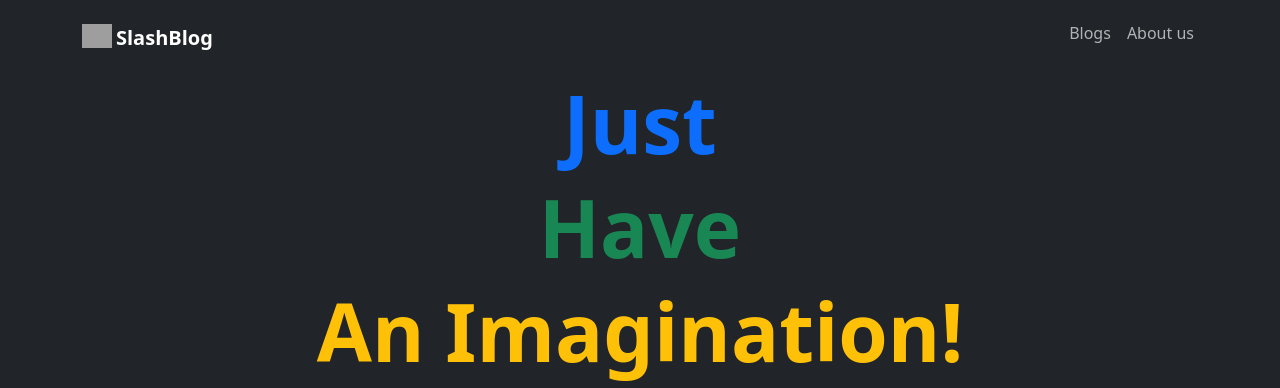
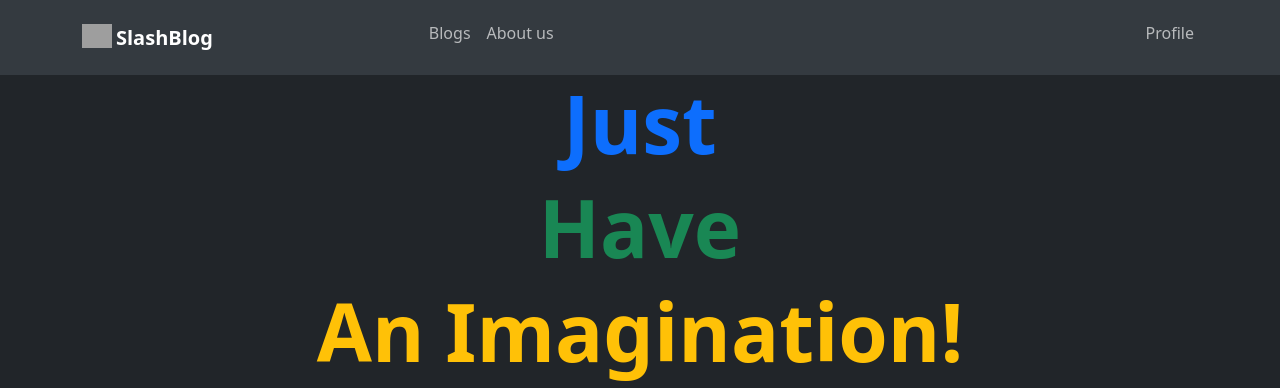
Before and after one commit to alter703/slashblog, a Django app: page / in a window 1280 px wide. Shown: the top 388 px of the page. Run offline with Django 5.2, Linux system fonts and the light colour scheme; grey boxes are pictures that could not be loaded.

Commit message:
Update navbar and cards

```diff
--- a/apps/blog/templates/blog/detail.html
+++ b/apps/blog/templates/blog/detail.html
@@ -9,10 +9,10 @@
     https://upload.wikimedia.org/wikipedia/ru/thumb/6/61/Rickrolling.gif/200px-Rickrolling.gif
     {% else %}
     {{ post.image.url }}
-    {% endif %}" class="img-responsive rounded mx-auto d-block w-50 my-2" alt="NO IMAGE">
+    {% endif %}" class="img-responsive rounded mx-auto d-block my-2" alt="Responsive image" style="width: 840px;">
     <hr class="border border-light">
     <p class="display-3 fw-bolder my-4">{{ post.title }}</p>
-
+    <p class="display-6 fw-semibold my-4">By: Admin</p>
     <p class="h4 fw-light my-5">{{ post.content }}</p>
 </div>
 
--- a/apps/main/templates/main/index.html
+++ b/apps/main/templates/main/index.html
@@ -1,6 +1,6 @@
 {% extends 'base.html' %}
 
-{% block title %}Hello world{% endblock title %}
+{% block title %}SlashBlog{% endblock title %}
 
 {% block content %}
 <div class="container">
@@ -9,14 +9,13 @@
         <h1 class="display-1 text-success text-center fw-bold">Have</h1>
         <h1 class="display-1 text-warning text-center fw-bold">An Imagination!</h1>
 
-        <!-- <div class="row m-5 d-flex justify-content-center">
-            <div class="btn-group text-center m-4 px-3 py-4">
-                <a href="{% url 'blog:index' %}" class="btn btn-primary fs-3 p-3 ms-5 text-wrap">Blogs</a>
-                <a href="{% url 'main:about' %}" class="btn btn-outline-info fs-3 p-3 me-5 text-wrap">About us</a>
-            </div>
-        </div> -->
+        <hr class="border-5 border-dark-subtle">
+        <div class="container d-flex justify-content-center">
 
-        <p class="lead text-center">This is the main site</p>
+            <img src="\static\imagination.jpg" alt="" class="img rounded">
+        </div>
+
+        <p class="lead text-center text-underline">This is the main site</p>
 
     </div>
 </div>
--- a/templates/_include_blocks/_nav.html
+++ b/templates/_include_blocks/_nav.html
@@ -1,6 +1,6 @@
-<nav class="navbar navbar-expand-md">
+<nav class="navbar navbar-expand-md bg-light-subtle">
     <div class="container-xl mx-auto p-2">
-        <a href="{% url 'main:index' %}" class="navbar-brand"><img src="static\slash-square-fill-svgrepo-com.svg"
+        <a href="{% url 'main:index' %}" class="navbar-brand"><img src="\static\slash-square-fill-svgrepo-com.svg"
                 alt="Logo" width="30" height="24" class="d-inline-block align-text-top mx-1"><span
                 class="fw-bolder">SlashBlog</span></a>
 
@@ -8,7 +8,7 @@
             data-bs-target="#main-nav" aria-controls="main-nav" aria-expanded="false"
             aria-label="Toggle navigation">Options</button>
 
-        <div class="collapse navbar-collapse justify-content-end aligh-center" id="main-nav">
+        <div class="collapse navbar-collapse justify-content-center" id="main-nav">
             <ul class="navbar-nav">
                 <li class="nav-item">
                     <a class="nav-link h4" href="{% url 'blog:index' %}">Blogs</a>
@@ -17,4 +17,11 @@
                     <a class="nav-link h4" href="{% url 'main:about' %}">About us</a>
                 </li>
         </div>
+
+        <div class="collapse navbar-collapse justify-content-end" id="main-nav">
+            <ul class="navbar-nav">
+                <li class="nav-item">
+                    <a class="nav-link h4" href="#">Profile</a>
+                </li>
+        </div>
 </nav>
```
